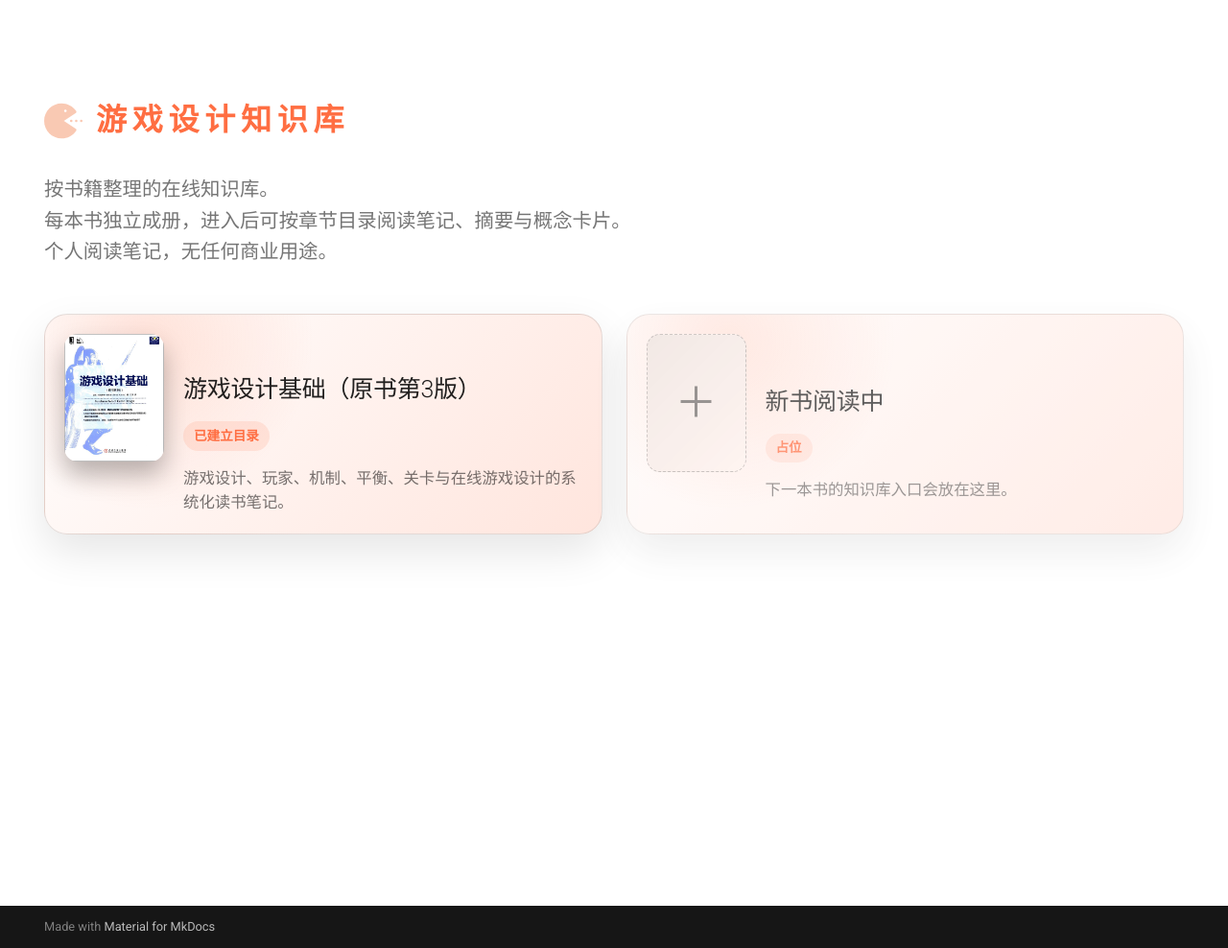
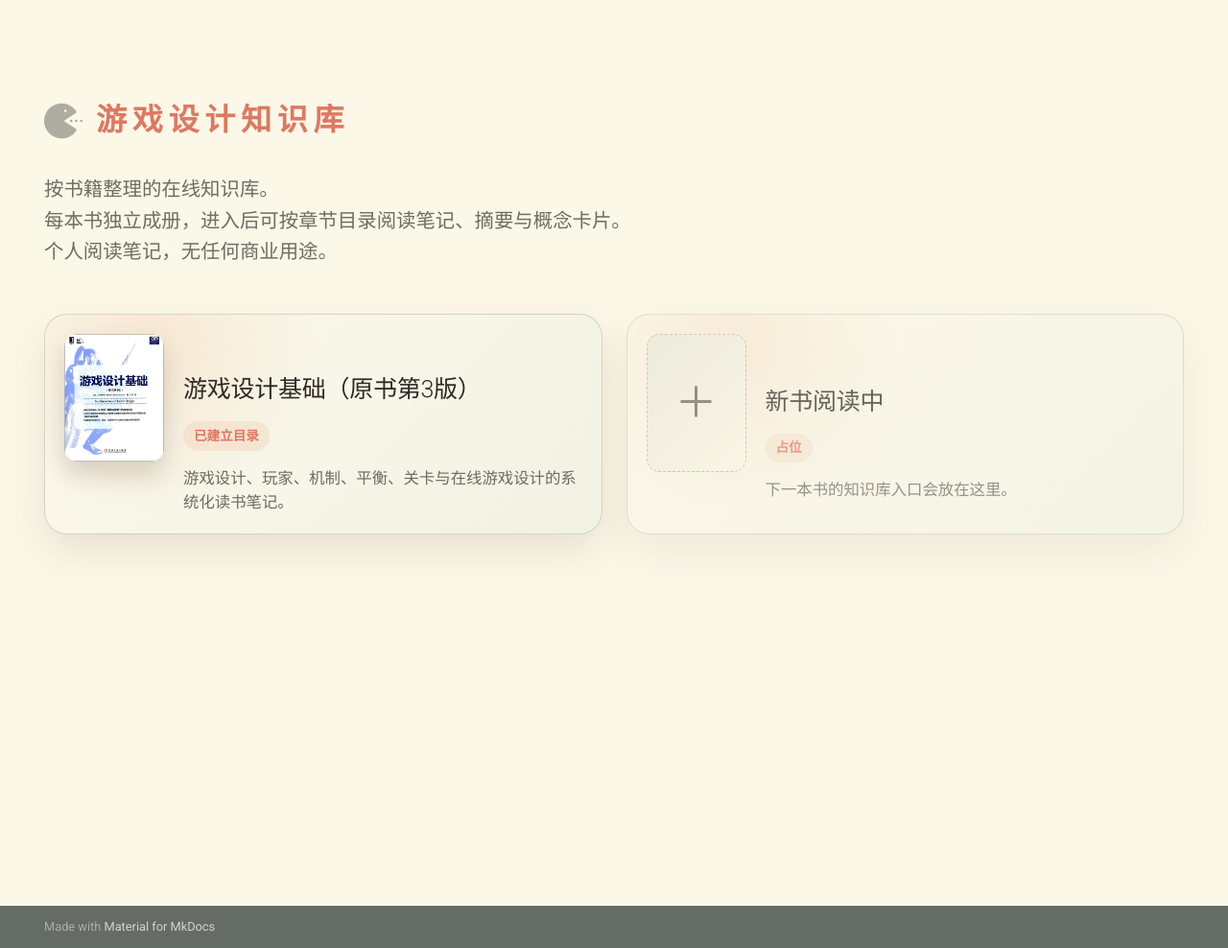
Before and after one commit to jq911/game-design-fundamentals-kb, an MkDocs documentation site: the page built from docs/index.md, in a window 1280 px wide. Shown: the whole page at 96% size. Built offline with MkDocs 1.6.1 and Material for MkDocs 9.7.7, drawn with Linux system fonts in a browser that asks for light colours.

Commit message:
Apply custom light and dark color palette

```diff
--- a/docs/stylesheets/home.css
+++ b/docs/stylesheets/home.css
@@ -1,3 +1,76 @@
+:root,
+[data-md-color-scheme="default"] {
+  --book-bg: #FCF8E8;
+  --book-primary: #D4E2D4;
+  --book-secondary: #ECB390;
+  --book-accent: #DF7861;
+  --book-text: #2f2a25;
+  --book-text-light: rgba(47, 42, 37, 0.68);
+  --book-text-lighter: rgba(47, 42, 37, 0.42);
+  --book-border: rgba(47, 42, 37, 0.16);
+  --book-card-bg: color-mix(in srgb, var(--book-bg) 90%, white);
+  --book-shadow: rgba(90, 60, 43, 0.12);
+  --book-shadow-strong: rgba(90, 60, 43, 0.20);
+
+  --md-default-bg-color: var(--book-bg);
+  --md-default-bg-color--light: color-mix(in srgb, var(--book-bg) 72%, transparent);
+  --md-default-bg-color--lighter: color-mix(in srgb, var(--book-bg) 32%, transparent);
+  --md-default-bg-color--lightest: color-mix(in srgb, var(--book-bg) 13%, transparent);
+  --md-default-fg-color: var(--book-text);
+  --md-default-fg-color--light: var(--book-text-light);
+  --md-default-fg-color--lighter: var(--book-text-lighter);
+  --md-default-fg-color--lightest: var(--book-border);
+  --md-primary-fg-color: var(--book-primary);
+  --md-primary-fg-color--light: color-mix(in srgb, var(--book-primary) 72%, white);
+  --md-primary-fg-color--dark: color-mix(in srgb, var(--book-primary) 78%, black);
+  --md-primary-bg-color: var(--book-text);
+  --md-primary-bg-color--light: var(--book-text-light);
+  --md-accent-fg-color: var(--book-accent);
+  --md-accent-fg-color--transparent: color-mix(in srgb, var(--book-accent) 14%, transparent);
+  --md-accent-bg-color: #ffffff;
+  --md-accent-bg-color--light: rgba(255, 255, 255, 0.72);
+  --md-typeset-color: var(--book-text);
+  --md-typeset-a-color: var(--book-accent);
+  --md-code-bg-color: color-mix(in srgb, var(--book-bg) 72%, white);
+  --md-footer-bg-color: color-mix(in srgb, var(--book-primary) 70%, black);
+}
+
+[data-md-color-scheme="slate"] {
+  --book-bg: #222831;
+  --book-primary: #393E46;
+  --book-secondary: #00ADB5;
+  --book-accent: #EEEEEE;
+  --book-text: #EEEEEE;
+  --book-text-light: rgba(238, 238, 238, 0.68);
+  --book-text-lighter: rgba(238, 238, 238, 0.42);
+  --book-border: rgba(238, 238, 238, 0.16);
+  --book-card-bg: color-mix(in srgb, var(--book-bg) 72%, var(--book-primary));
+  --book-shadow: rgba(0, 0, 0, 0.30);
+  --book-shadow-strong: rgba(0, 0, 0, 0.46);
+
+  --md-default-bg-color: var(--book-bg);
+  --md-default-bg-color--light: color-mix(in srgb, var(--book-bg) 72%, transparent);
+  --md-default-bg-color--lighter: color-mix(in srgb, var(--book-bg) 32%, transparent);
+  --md-default-bg-color--lightest: color-mix(in srgb, var(--book-bg) 13%, transparent);
+  --md-default-fg-color: var(--book-text);
+  --md-default-fg-color--light: var(--book-text-light);
+  --md-default-fg-color--lighter: var(--book-text-lighter);
+  --md-default-fg-color--lightest: var(--book-border);
+  --md-primary-fg-color: var(--book-primary);
+  --md-primary-fg-color--light: color-mix(in srgb, var(--book-primary) 76%, white);
+  --md-primary-fg-color--dark: color-mix(in srgb, var(--book-primary) 82%, black);
+  --md-primary-bg-color: var(--book-accent);
+  --md-primary-bg-color--light: var(--book-text-light);
+  --md-accent-fg-color: var(--book-accent);
+  --md-accent-fg-color--transparent: color-mix(in srgb, var(--book-accent) 18%, transparent);
+  --md-accent-bg-color: var(--book-bg);
+  --md-accent-bg-color--light: color-mix(in srgb, var(--book-bg) 72%, transparent);
+  --md-typeset-color: var(--book-text);
+  --md-typeset-a-color: var(--book-secondary);
+  --md-code-bg-color: color-mix(in srgb, var(--book-bg) 72%, black);
+  --md-footer-bg-color: color-mix(in srgb, var(--book-bg) 70%, black);
+}
+
 .md-logo img {
   filter: brightness(0) invert(1);
 }
@@ -28,7 +101,7 @@
 }
 
 body:has(.book-home) {
-  --md-accent-fg-color: var(--md-primary-fg-color);
+  --md-accent-fg-color: var(--book-accent);
 }
 
 body:has(.book-home) .md-main {
@@ -62,7 +135,7 @@ body:has(.book-home) .md-content {
 .book-home__brand img {
   width: 2rem;
   height: 2rem;
-  filter: invert(32%) sepia(93%) saturate(1713%) hue-rotate(359deg) brightness(95%) contrast(96%);
+  filter: none;
   opacity: 0.3;
 }
 
@@ -95,12 +168,12 @@ body:has(.book-home) .md-content {
   gap: 1rem;
   min-height: 176px;
   padding: 1rem;
-  border: 1px solid color-mix(in srgb, var(--md-default-fg-color) 12%, transparent);
+  border: 1px solid var(--book-border);
   border-radius: 24px;
   background:
-    radial-gradient(circle at 18% 12%, color-mix(in srgb, var(--md-accent-fg-color) 18%, transparent), transparent 34%),
-    linear-gradient(135deg, color-mix(in srgb, var(--md-default-bg-color) 92%, white), color-mix(in srgb, var(--md-default-bg-color) 82%, var(--md-primary-fg-color)));
-  box-shadow: 0 18px 44px rgba(0, 0, 0, 0.10);
+    radial-gradient(circle at 18% 12%, color-mix(in srgb, var(--book-secondary) 24%, transparent), transparent 34%),
+    linear-gradient(135deg, var(--book-card-bg), color-mix(in srgb, var(--book-card-bg) 72%, var(--book-primary)));
+  box-shadow: 0 18px 44px var(--book-shadow);
   overflow: hidden;
   text-decoration: none !important;
   transition: transform 180ms ease, box-shadow 180ms ease, border-color 180ms ease;
@@ -108,8 +181,8 @@ body:has(.book-home) .md-content {
 
 .book-card:hover {
   transform: translateY(-5px);
-  border-color: color-mix(in srgb, var(--md-accent-fg-color) 52%, transparent);
-  box-shadow: 0 26px 60px rgba(0, 0, 0, 0.16);
+  border-color: color-mix(in srgb, var(--book-accent) 62%, transparent);
+  box-shadow: 0 26px 60px var(--book-shadow-strong);
 }
 
 .book-card--disabled {
@@ -119,8 +192,8 @@ body:has(.book-home) .md-content {
 
 .book-card--disabled:hover {
   transform: none;
-  border-color: color-mix(in srgb, var(--md-default-fg-color) 12%, transparent);
-  box-shadow: 0 18px 44px rgba(0, 0, 0, 0.10);
+  border-color: var(--book-border);
+  box-shadow: 0 18px 44px var(--book-shadow);
 }
 
 .book-card__cover {
@@ -128,8 +201,8 @@ body:has(.book-home) .md-content {
   height: 144px;
   border-radius: 14px;
   object-fit: cover;
-  box-shadow: 0 14px 26px rgba(0, 0, 0, 0.28);
-  background: color-mix(in srgb, var(--md-primary-fg-color) 25%, var(--md-default-bg-color));
+  box-shadow: 0 14px 26px var(--book-shadow-strong);
+  background: color-mix(in srgb, var(--book-secondary) 25%, var(--book-bg));
 }
 
 .book-card__placeholder {
@@ -166,8 +239,8 @@ body:has(.book-home) .md-content {
   margin-bottom: 0.8rem;
   padding: 0.22rem 0.55rem;
   border-radius: 999px;
-  background: color-mix(in srgb, var(--md-accent-fg-color) 13%, transparent);
-  color: var(--md-accent-fg-color);
+  background: color-mix(in srgb, var(--book-secondary) 22%, transparent);
+  color: var(--book-accent);
   font-size: 0.68rem;
   font-weight: 800;
 }
@@ -214,19 +287,19 @@ html.book-locked .md-footer {
   place-items: center;
   padding: 1.2rem;
   background:
-    radial-gradient(circle at 24% 18%, rgba(255, 112, 67, 0.25), transparent 32rem),
-    radial-gradient(circle at 78% 76%, rgba(255, 171, 64, 0.2), transparent 28rem),
-    rgba(24, 19, 17, 0.74);
+    radial-gradient(circle at 24% 18%, color-mix(in srgb, var(--book-accent) 28%, transparent), transparent 32rem),
+    radial-gradient(circle at 78% 76%, color-mix(in srgb, var(--book-secondary) 28%, transparent), transparent 28rem),
+    color-mix(in srgb, var(--book-bg) 78%, rgba(0, 0, 0, 0.74));
   backdrop-filter: blur(16px);
 }
 
 .book-gate__panel {
   width: min(100%, 25rem);
   padding: 1.35rem;
-  border: 1px solid rgba(255, 255, 255, 0.2);
+  border: 1px solid color-mix(in srgb, var(--book-accent) 22%, transparent);
   border-radius: 1.1rem;
-  background: color-mix(in srgb, var(--md-default-bg-color) 94%, transparent);
-  box-shadow: 0 1.4rem 4rem rgba(0, 0, 0, 0.28);
+  background: color-mix(in srgb, var(--book-bg) 94%, transparent);
+  box-shadow: 0 1.4rem 4rem var(--book-shadow-strong);
 }
 
 .book-gate__eyebrow {
@@ -265,7 +338,7 @@ html.book-locked .md-footer {
   padding: 0.7rem 0.8rem;
   border: 1px solid color-mix(in srgb, var(--md-default-fg-color) 22%, transparent);
   border-radius: 0.65rem;
-  background: var(--md-default-bg-color);
+  background: var(--book-card-bg);
   color: var(--md-typeset-color);
   font: inherit;
   font-size: 0.85rem;
@@ -282,8 +355,8 @@ html.book-locked .md-footer {
   padding: 0.72rem 0.9rem;
   border: 0;
   border-radius: 999px;
-  background: var(--md-primary-fg-color);
-  color: #fff;
+  background: var(--book-primary);
+  color: var(--md-primary-bg-color);
   cursor: pointer;
   font-size: 0.75rem;
   font-weight: 800;
@@ -291,7 +364,8 @@ html.book-locked .md-footer {
 }
 
 .book-gate button:hover {
-  background: var(--md-accent-fg-color);
+  background: var(--book-accent);
+  color: var(--book-bg);
 }
 
 .book-gate__error {
@@ -307,10 +381,10 @@ html.book-locked .md-footer {
   max-width: 34rem;
   margin: 1.4rem auto;
   padding: 0.75rem;
-  border: 1px solid color-mix(in srgb, var(--md-default-fg-color) 12%, transparent);
+  border: 1px solid var(--book-border);
   border-radius: 0.7rem;
   background: #fff;
-  box-shadow: 0 0.3rem 0.9rem rgba(0, 0, 0, 0.055);
+  box-shadow: 0 0.3rem 0.9rem var(--book-shadow);
   text-align: center;
 }
 
@@ -362,28 +436,28 @@ html.book-locked .md-footer {
   gap: 0.175rem;
   padding: 0.375rem 0.4125rem;
   white-space: nowrap;
-  border: 1px solid color-mix(in srgb, var(--md-default-fg-color) 18%, transparent);
+  border: 1px solid color-mix(in srgb, var(--book-secondary) 38%, var(--book-border));
   border-radius: 0.375rem;
-  background: #fff;
-  box-shadow: 0 0.225rem 0.6rem rgba(0, 0, 0, 0.055);
+  background: var(--book-card-bg);
+  box-shadow: 0 0.225rem 0.6rem var(--book-shadow);
   text-decoration: none;
   transition: transform 160ms ease, border-color 160ms ease, box-shadow 160ms ease;
 }
 
 .chapter-pager__button:hover {
-  border-color: var(--md-accent-fg-color);
-  box-shadow: 0 0.325rem 0.8rem rgba(0, 0, 0, 0.09);
+  border-color: var(--book-accent);
+  box-shadow: 0 0.325rem 0.8rem var(--book-shadow-strong);
   transform: translateY(-1px);
 }
 
 [data-md-color-scheme="slate"] .chapter-pager__button {
-  border-color: rgba(129, 212, 250, 0.28);
-  background: #1f242b;
+  border-color: color-mix(in srgb, var(--book-secondary) 34%, transparent);
+  background: var(--book-primary);
 }
 
 [data-md-color-scheme="slate"] .chapter-pager__button:hover {
-  border-color: var(--md-accent-fg-color);
-  background: #252c35;
+  border-color: var(--book-secondary);
+  background: color-mix(in srgb, var(--book-primary) 78%, var(--book-secondary));
 }
 
 .chapter-pager__button--prev {
@@ -421,8 +495,8 @@ html.book-locked .md-footer {
 }
 
 .chapter-pager__button--disabled:hover {
-  border-color: color-mix(in srgb, var(--md-accent-fg-color) 28%, transparent);
-  box-shadow: 0 0.225rem 0.6rem rgba(0, 0, 0, 0.055);
+  border-color: color-mix(in srgb, var(--book-secondary) 28%, transparent);
+  box-shadow: 0 0.225rem 0.6rem var(--book-shadow);
   transform: none;
 }
 
--- a/mkdocs.yml
+++ b/mkdocs.yml
@@ -22,14 +22,14 @@ theme:
     - content.code.copy
   palette:
     - scheme: default
-      primary: deep orange
-      accent: orange
+      primary: custom
+      accent: custom
       toggle:
         icon: material/weather-night
         name: 切换到深色模式
     - scheme: slate
-      primary: black
-      accent: light blue
+      primary: custom
+      accent: custom
       toggle:
         icon: material/weather-sunny
         name: 切换到浅色模式
```
